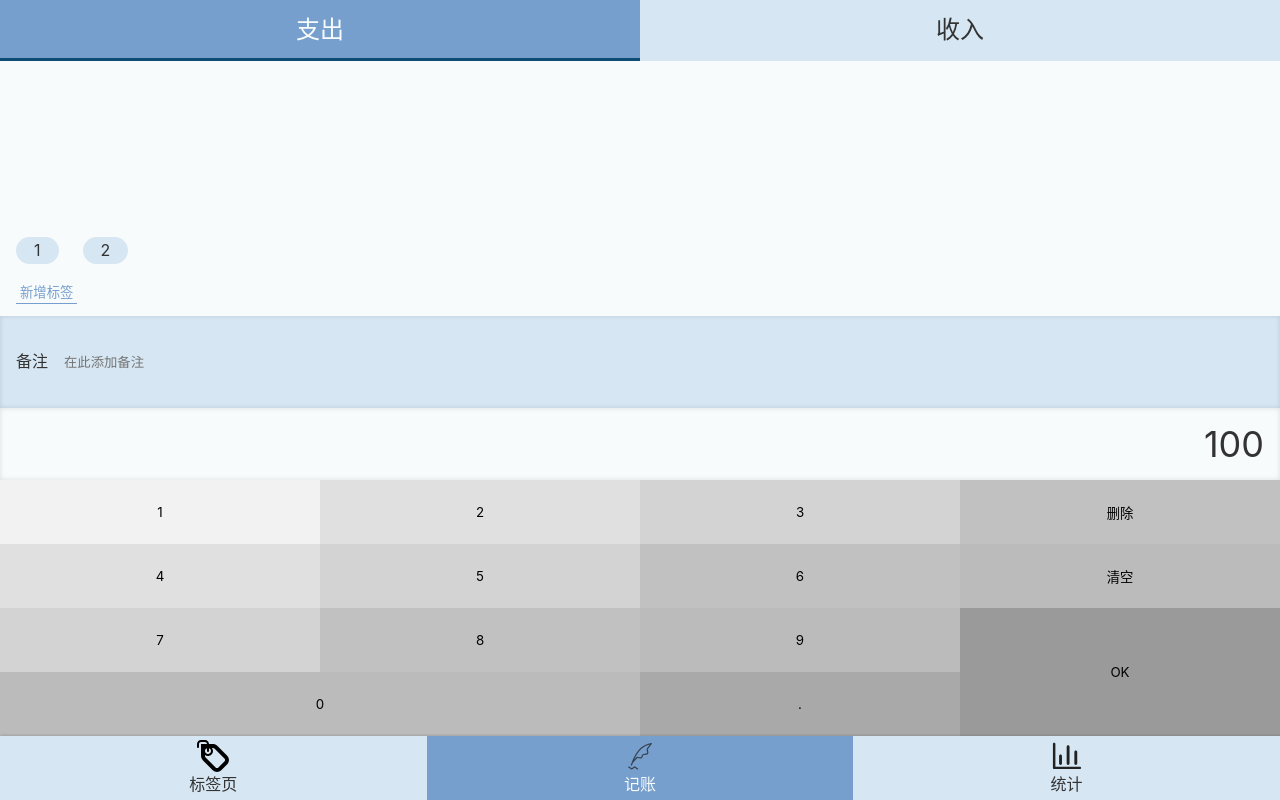
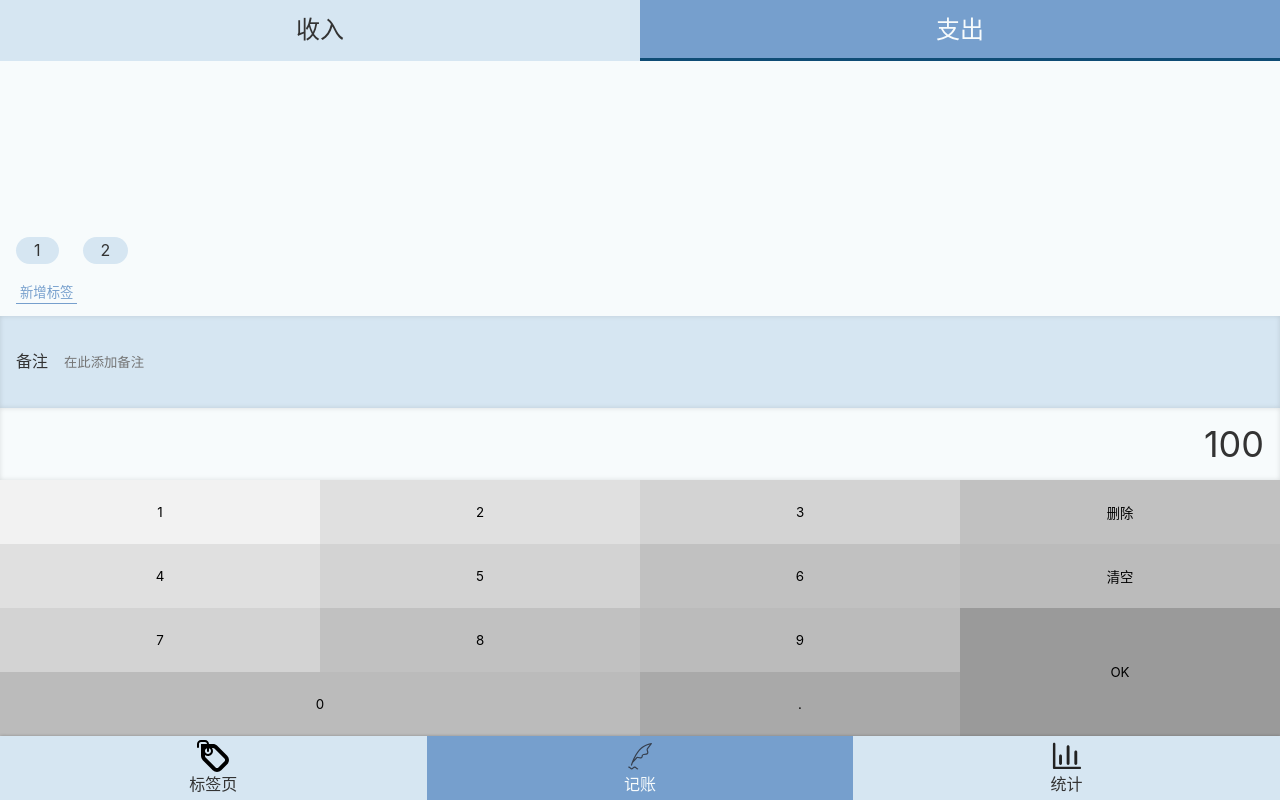
Before and after one commit to sunman7/freak, a React app: page /#/record in a window 1280 px wide. Built offline with nearby package versions, Linux system fonts and the light colour scheme.

Commit message:
完善category

```diff
--- a/src/views/Record.tsx
+++ b/src/views/Record.tsx
@@ -15,14 +15,10 @@ const MyLayout = styled(Layout)`
 function Record() {
     return (
         <MyLayout>
-            <CategorySection>
-                <ul>
-                    <li className="selected">支出</li>
-                    <li>收入</li>
-                </ul>
-            </CategorySection>
+            <CategorySection/>
+
             <TagSection/>
-            <NoteSection />
+            <NoteSection/>
 
             <NumberPadSection>
                 <div className="output">100</div>
--- a/src/views/record/CategorySection.tsx
+++ b/src/views/record/CategorySection.tsx
@@ -1,6 +1,24 @@
 import styled from "styled-components";
+import React, {useState} from "react";
 
-const CategorySection = styled.section`
+const CategorySection: React.FC = () => {
+    const categoryMap = {"-": "支出", "+": "收入"};
+    type cType = keyof typeof categoryMap;
+    const [categoryList] = useState<cType[]>(["+", "-"]);
+    const [category, setCategory] = useState("-");
+    return (
+        <CategoryCSS>
+            <ul>
+                {categoryList.map(c =>
+                    <li className={category === c ? "selected" : ""}
+                        onClick={() => setCategory(c)}>{categoryMap[c]}
+                    </li>
+                )}
+            </ul>
+        </CategoryCSS>
+    );
+};
+const CategoryCSS = styled.section`
 
   >ul{
     display: flex;
@@ -31,4 +49,4 @@ const CategorySection = styled.section`
   }
 `;
 
-export {CategorySection}
+export {CategorySection};
```
Also changed, not shown: 1 other file (tests, documents, lock files or other folders).
